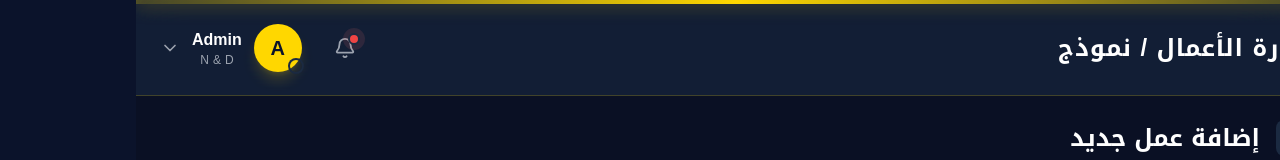
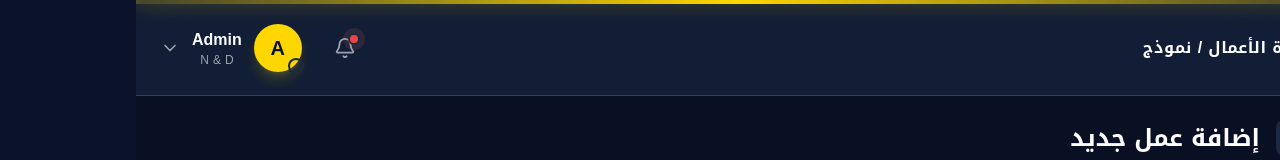
Before and after one commit to b14ckPanther/wen-directory, a Next.js app: page /dashboard/admin/businesses/form in a window 1280 px wide. Shown: the top 160 px of the page. Built offline with nearby package versions, Linux system fonts and the light colour scheme; no server answers; the database is empty; a web font is replaced by a local one.

Commit message:
fix: Use lazy initialization for Supabase admin client

```diff
--- a/src/app/dashboard/admin/components/Header.tsx
+++ b/src/app/dashboard/admin/components/Header.tsx
@@ -70,13 +70,13 @@ export default function Header() {
     return 'لوحة التحكم الرئيسية';
   };
 
-  // Format date/time (Arabic)
-  const formattedDate = new Intl.DateTimeFormat('ar-EG-u-nu-latn', {
+  // Format date/time (Arabic) - Simplified for cross-browser compatibility
+  const formattedDate = dateTime.toLocaleDateString('ar-EG', {
     weekday: 'long',
     year: 'numeric',
     month: 'long',
     day: 'numeric',
-  }).format(dateTime);
+  });
 
 
   // Animations
@@ -113,7 +113,7 @@ export default function Header() {
             key={getTitle()}
             initial={{ opacity: 0, y: -10 }}
             animate={{ opacity: 1, y: 0 }}
-            className="text-2xl font-bold text-white tracking-wide"
+            className="text-md font-bold text-white tracking-wide"
           >
             {getTitle()}
           </motion.h1>
```
